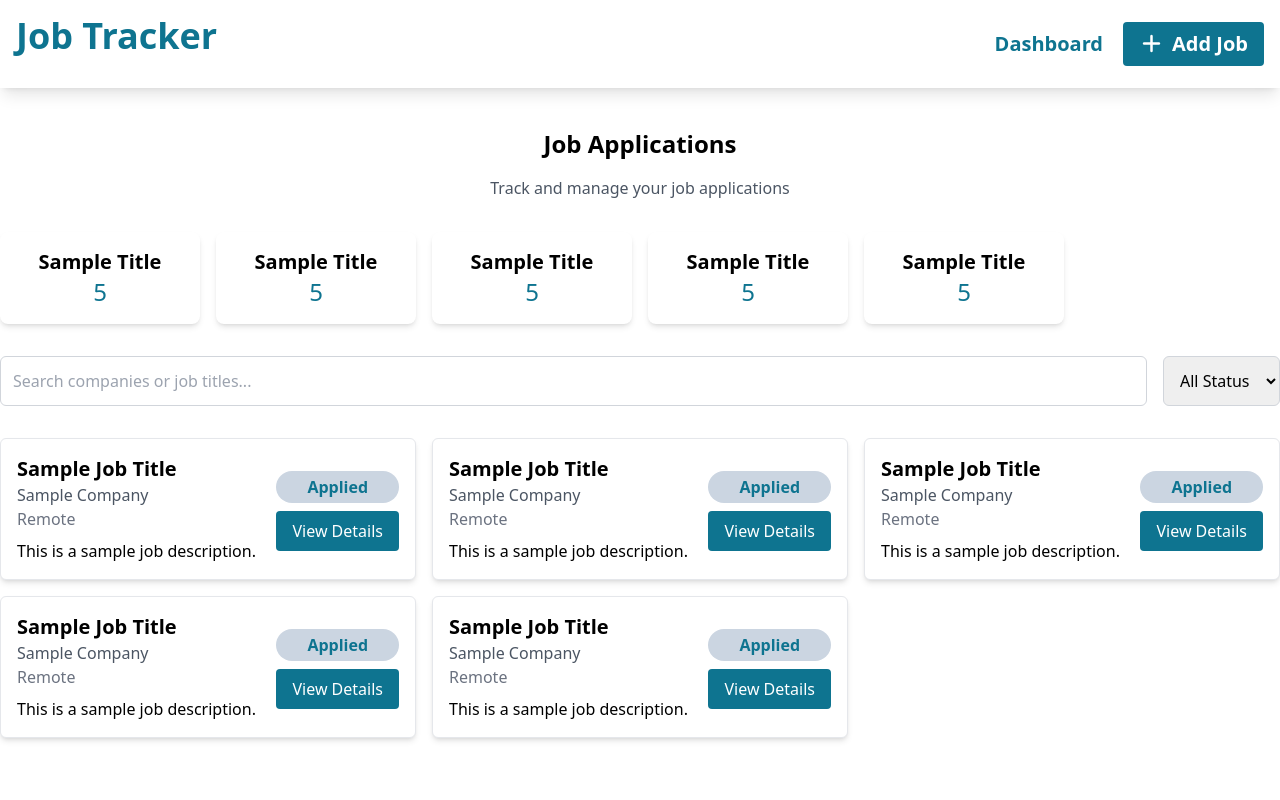
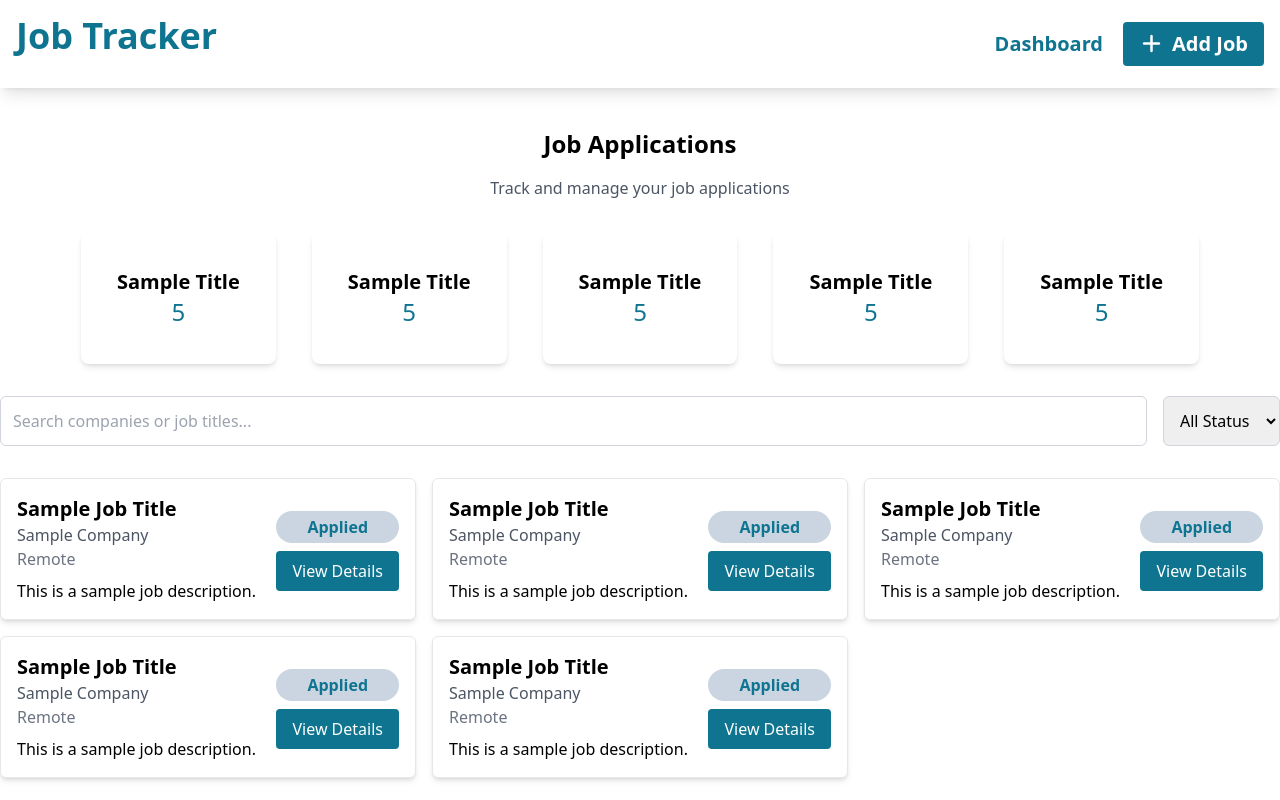
Before and after one commit to Nada-ibrahim12/Job-Application-Tracker-ReactJS, a React (Vite) app: page / in a window 1280 px wide. Built offline with nearby package versions, Linux system fonts and the light colour scheme.

Commit message:
fix style

```diff
--- a/src/components/CountCard.jsx
+++ b/src/components/CountCard.jsx
@@ -3,11 +3,11 @@ import React, { Component } from 'react'
 export class CountCard extends Component {
   render() {
     return (
-      <div className="bg-white shadow-md rounded-lg p-4 item-center">
+      <div className="bg-white shadow-md rounded-lg p-9 item-center text-center flex flex-col align-center hover:shadow-lg transition-shadow duration-200">
         <h2 className="text-xl font-bold">{this.props.title}</h2>
         <p className="text-2xl text-cyan-700">{this.props.count}</p>
       </div>
-    )
+    );
   }
 }
 
--- a/src/pages/Dashboard.jsx
+++ b/src/pages/Dashboard.jsx
@@ -9,7 +9,7 @@ export default function Dashboard() {
       <p className="text-center mt-4 text-gray-600">
         Track and manage your job applications
       </p>
-      <div className="grid grid-cols-5 md:grid-cols-5 lg:grid-cols-6 gap-4 mt-8 text-center">
+      <div className="flex flex-wrap justify-center gap-9 mt-8">
         {[...Array(5)].map((_, i) => (
           <CountCard key={i} title="Sample Title" count={5} />
         ))}
```
